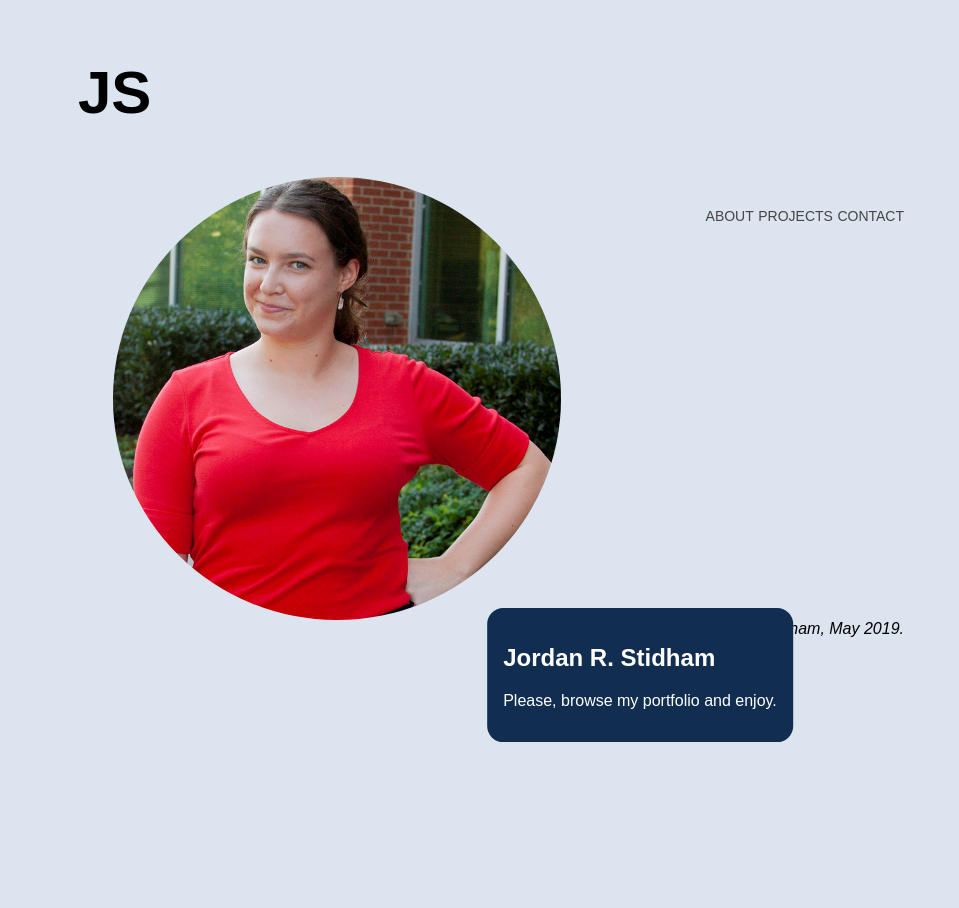
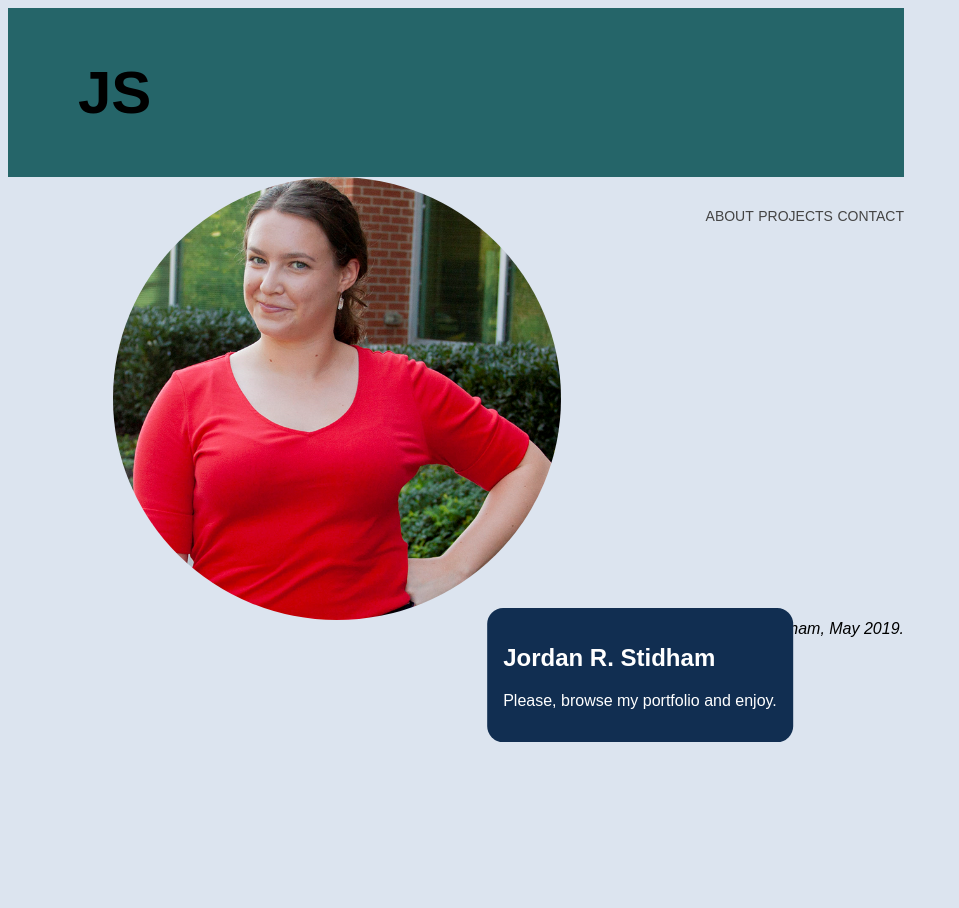
Before and after one commit to jordanstidham/PORTFOLIO, a Jekyll site: the page built from README.md, in a window 1280 px wide. Shown: the whole page, without its empty margins (0-959 px from the left). Built offline with Jekyll 4.4.1, drawn with Linux system fonts in a browser that asks for light colours; our own code applies the rules of GitHub Pages for plain Markdown files.

Commit message:
Update main.css

```diff
--- a/css/main.css
+++ b/css/main.css
@@ -10,7 +10,7 @@ body {
 }
 /*header style*/
 .head {
-    background-color: #red;
+    background-color: #256569;
     color: black;
     padding: 10px 70px;
     font-size: 30px;
```
